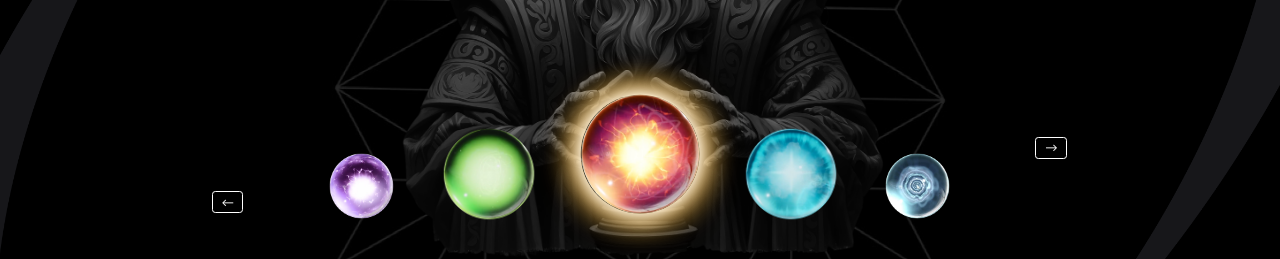
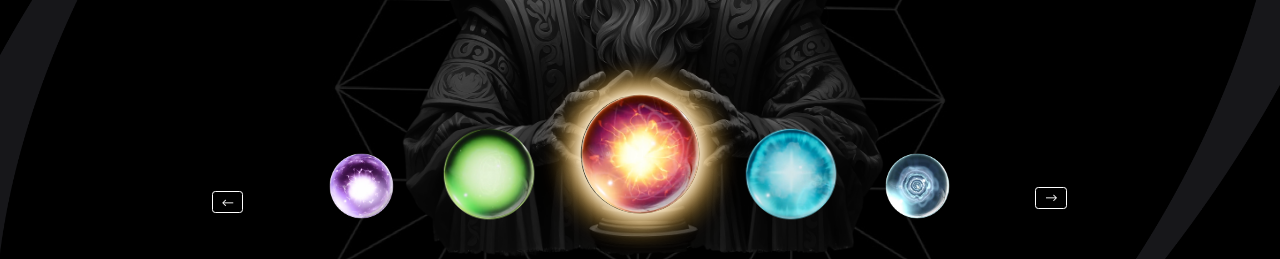
Before and after one commit to SaiPratap414/ether, a React (Create React App) app: page / in a window 1280 px wide. Shown: the part 1160-1419 px from the top of the page. Built offline with nearby package versions, Linux system fonts and the light colour scheme.

Commit message:
arrow updated

```diff
--- a/src/components/ScrollFrames.module.css
+++ b/src/components/ScrollFrames.module.css
@@ -47,7 +47,7 @@
 }
 
 .fungiParent1 .wrapper {
-  margin-top: -20px; /* Adjust the value as needed */
+  margin-top: 30px; /* Adjust the value as needed */
 }
 .fungiParent .rectangleFrames{
   margin-bottom: 40px;
@@ -329,6 +329,8 @@
 .fungiParent1 {
   transform: translateY(3rem);
 }
+
+
 /* Responsive adjustments */
 @media screen and (max-width: 750px) {
   .buyOrbParent {
```
Also changed, not shown: 1 other file (tests, documents, lock files or other folders).
